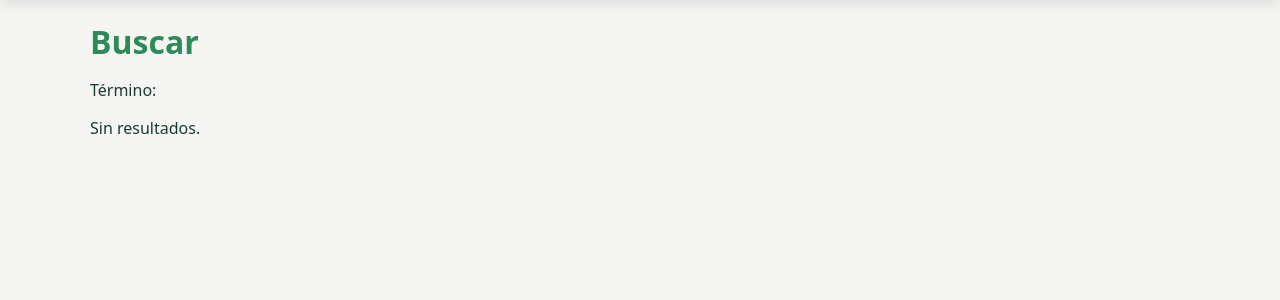
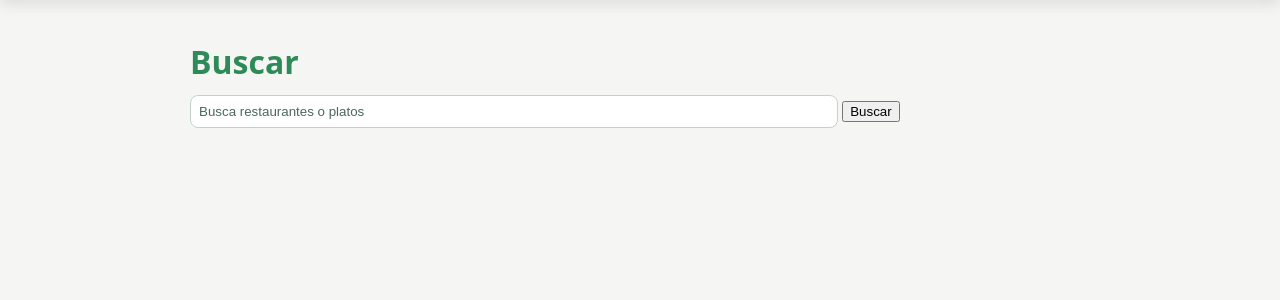
Before and after one commit to Damaynd/comidapp-resenas-resto, a Django app: page /buscar/ in a window 1280 px wide. Shown: the part 61-361 px from the top of the page. Run offline with Django 5.2, Linux system fonts and the light colour scheme; parts of the project's set-up code (start-up, migrations or seed data) failed here and were passed over.

Commit message:
Feat: Implementation of buscar.html, it links to other views and show results as expected

```diff
--- a/aplicacion/templates/buscar.html
+++ b/aplicacion/templates/buscar.html
@@ -1,15 +1,70 @@
 {% extends "base.html" %}
-{% block title %}Buscar{% endblock %}
+
 {% block contenido %}
+<div class="container" style="max-width: 900px;">
   <h1>Buscar</h1>
-  <p>Término: <strong>{{ q }}</strong></p>
-  {% if resultados %}
-    <ul>
-      {% for r in resultados %}
-        <li>{{ r }}</li>
-      {% endfor %}
-    </ul>
-  {% else %}
-    <p>Sin resultados.</p>
+
+  <form action="{% url 'buscar' %}" method="get" style="margin: 12px 0;">
+    <input type="text" name="q" value="{{ q }}" placeholder="Busca restaurantes o platos"
+           style="width: 70%; padding: 8px;">
+    <button type="submit">Buscar</button>
+  </form>
+
+  {% if q %}
+    <p>Resultados para <strong>{{ q }}</strong> - Restaurantes: {{ counts.restaurants }} · Platos: {{ counts.dishes }}</p>
+
+    <hr>
+    <h2>Restaurantes</h2>
+    {% if restaurants %}
+      <ul>
+        {% for r in restaurants %}
+          <li>
+            <strong>
+              <a href="{% url 'detalle_restaurante' r.id %}">
+                {{ r.name }}
+              </a>
+            </strong>
+            - {{ r.address }}
+            {% if r.url %} · <a href="{{ r.url }}" target="_blank" rel="noopener">web</a>{% endif %}
+            {% if r.cuisines.all %}
+              · Cuisines:
+              {% for c in r.cuisines.all %}{{ c.name }}{% if not forloop.last %}, {% endif %}{% endfor %}
+            {% endif %}
+            {% if r.tags.all %}
+              · Tags:
+              {% for t in r.tags.all %}{{ t.code }}{% if not forloop.last %}, {% endif %}{% endfor %}
+            {% endif %}
+            · Platos: {{ r.n_dishes }}
+          </li>
+        {% endfor %}
+      </ul>
+    {% else %}
+      <p>Sin restaurantes.</p>
+    {% endif %}
+
+    <hr>
+    <h2>Platos</h2>
+    {% if dishes %}
+      <ul>
+        {% for d in dishes %}
+          <li>
+            <strong>{{ d.name }}</strong>
+            {% if d.dish_type %} ({{ d.dish_type.name }}){% endif %}
+            - en <em>
+              <a href="{% url 'detalle_restaurante' d.restaurant.id %}">
+                {{ d.restaurant.name }}
+              </a>
+            </em>
+            {% if d.tags.all %}
+              · Tags:
+              {% for t in d.tags.all %}{{ t.code }}{% if not forloop.last %}, {% endif %}{% endfor %}
+            {% endif %}
+          </li>
+        {% endfor %}
+      </ul>
+    {% else %}
+      <p>Sin platos.</p>
+    {% endif %}
   {% endif %}
+</div>
 {% endblock %}
```
Also changed, not shown: aplicacion/models.py (+16 -8 lines).
